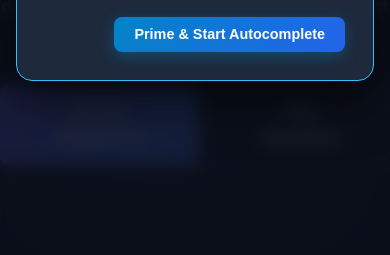
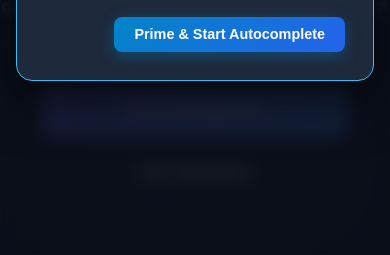
Before and after one commit to putervision/grokjs, a website: page docs/index.html in a window 390 px wide. Shown: the part 589-844 px from the top of the page. Drawn offline with Linux system fonts and the light colour scheme.

Commit message:
1.2.0: refactor CTA button layout and responsiveness and update gitignore patterns

```diff
--- a/docs/style.css
+++ b/docs/style.css
@@ -271,14 +271,19 @@ h1 {
 .cta-group {
   display: flex;
   justify-content: center;
+  align-items: center;
+  flex-wrap: wrap;
   gap: 1rem;
+  width: 100%;
+  max-width: 820px;
+  margin: 0 auto;
 }
 
 .btn-primary {
   background: linear-gradient(135deg, var(--accent-indigo), var(--accent-blue));
   color: white;
   border: none;
-  padding: 0.8rem 2rem;
+  padding: 0.8rem 1.75rem;
   border-radius: 8px;
   font-size: 1rem;
   font-weight: 600;
@@ -286,6 +291,12 @@ h1 {
   transition: all 0.2s ease;
   box-shadow: 0 4px 20px rgba(99, 102, 241, 0.3);
   text-decoration: none;
+  white-space: nowrap;
+  display: inline-flex;
+  align-items: center;
+  justify-content: center;
+  text-align: center;
+  box-sizing: border-box;
 }
 
 .btn-primary:hover {
@@ -297,13 +308,19 @@ h1 {
   background: var(--bg-secondary);
   color: var(--text-primary);
   border: 1px solid var(--border-color);
-  padding: 0.8rem 2rem;
+  padding: 0.8rem 1.75rem;
   border-radius: 8px;
   font-size: 1rem;
   font-weight: 600;
   cursor: pointer;
   transition: all 0.2s ease;
   text-decoration: none;
+  white-space: nowrap;
+  display: inline-flex;
+  align-items: center;
+  justify-content: center;
+  text-align: center;
+  box-sizing: border-box;
 }
 
 .btn-secondary:hover {
@@ -734,6 +751,48 @@ footer {
   .hero p {
     font-size: 1.05rem;
   }
+  .cta-group {
+    gap: 0.75rem;
+  }
+}
+
+@media (max-width: 768px) {
+  .cta-group {
+    display: flex;
+    flex-wrap: wrap;
+    justify-content: center;
+    gap: 0.65rem;
+    padding: 0 0.5rem;
+  }
+
+  .btn-primary,
+  .btn-secondary,
+  button.btn-toggle-desc {
+    padding: 0.75rem 1.1rem !important;
+    font-size: 0.88rem !important;
+    flex: 1 1 calc(50% - 0.65rem);
+    min-width: 135px;
+    max-width: 220px;
+  }
+}
+
+@media (max-width: 480px) {
+  .cta-group {
+    flex-direction: column;
+    align-items: stretch;
+    width: 100%;
+    max-width: 320px;
+  }
+
+  .btn-primary,
+  .btn-secondary,
+  button.btn-toggle-desc {
+    width: 100%;
+    flex: 1 1 100%;
+    max-width: 100%;
+    padding: 0.8rem 1.25rem !important;
+    font-size: 0.95rem !important;
+  }
 }
 
 /* Expandable Full System Description Panel & Repixelate Animation */
@@ -749,11 +808,14 @@ button.btn-toggle-desc {
   cursor: pointer !important;
   display: inline-flex !important;
   align-items: center !important;
+  justify-content: center !important;
+  white-space: nowrap !important;
   gap: 0.5rem !important;
   transition: all 0.3s cubic-bezier(0.4, 0, 0.2, 1) !important;
   box-shadow: 0 0 15px rgba(99, 102, 241, 0.2) !important;
   outline: none !important;
   appearance: none !important;
+  box-sizing: border-box !important;
 }
 
 button.btn-toggle-desc:hover {
```
Also changed, not shown: 1 other file.
